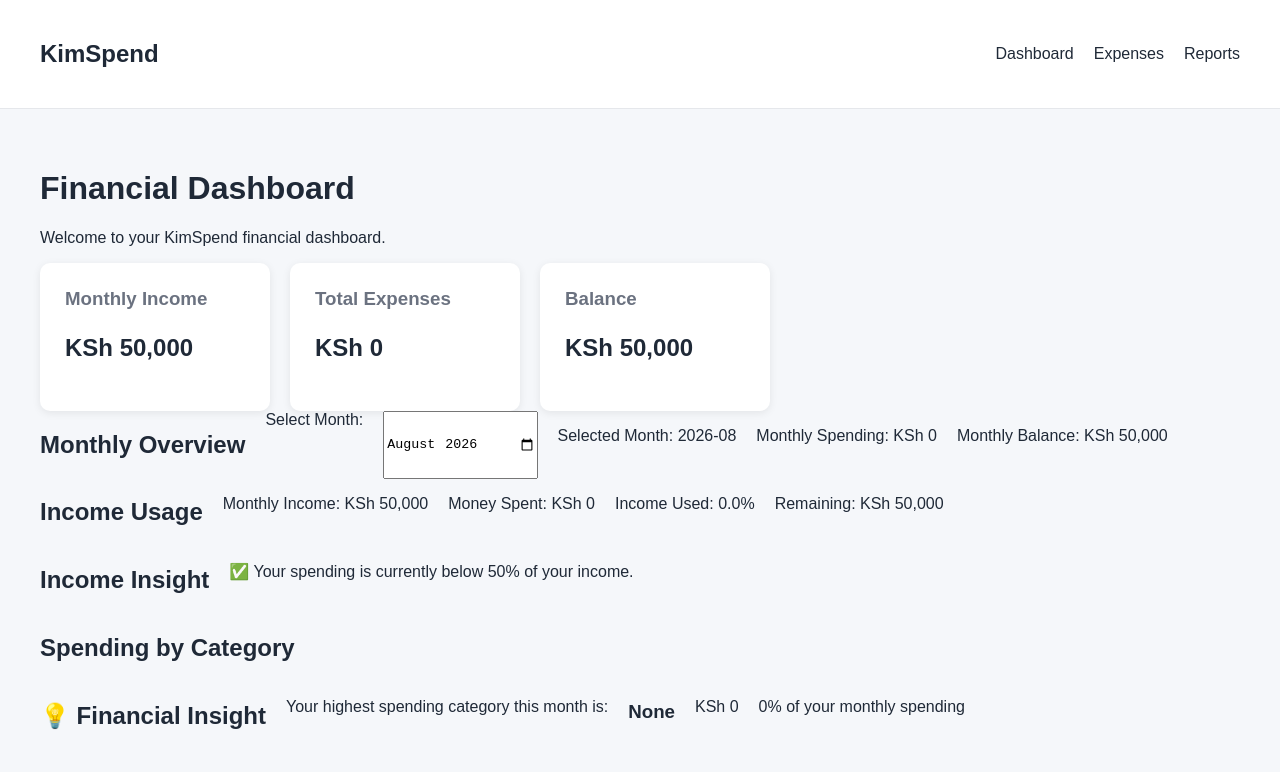
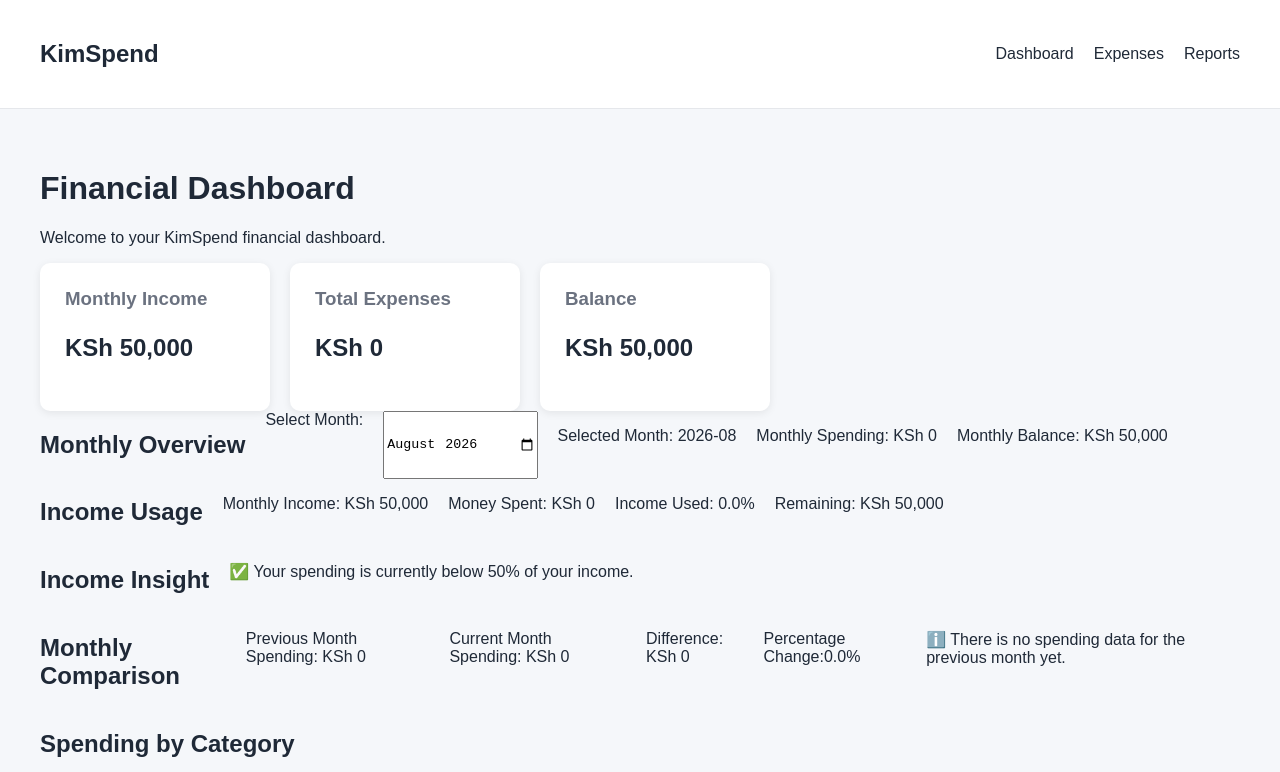
Before and after one commit to MukamiKelvin/kimahlife-expense-tracker, a React (Vite) app: page / in a window 1280 px wide. Shown: the top 772 px of the page. Built offline with nearby package versions, Linux system fonts and the light colour scheme.

Commit message:
feat: add month-to-month spending comparison

```diff
--- a/src/App.jsx
+++ b/src/App.jsx
@@ -52,6 +52,26 @@ function App() {
   // 2026-08 = August 2026
   const [selectedMonth, setSelectedMonth] = useState("2026-08");
 
+  // ==========================================
+// PREVIOUS MONTH
+// ==========================================
+
+// Convert the selected month into a Date object.
+const currentMonthDate = new Date(`${selectedMonth}-01`);
+
+// Create a date representing the previous month.
+const previousMonthDate = new Date(currentMonthDate);
+
+previousMonthDate.setMonth(
+  previousMonthDate.getMonth() - 1
+);
+
+// Convert the previous month back into
+// the YYYY-MM format used by our expenses.
+const previousMonth = previousMonthDate
+  .toISOString()
+  .slice(0, 7);
+
 
   // ==========================================
   // MONTHLY EXPENSES
@@ -65,6 +85,18 @@ function App() {
 
 
   // ==========================================
+// PREVIOUS MONTH EXPENSES
+// ==========================================
+
+// Get only the expenses belonging to
+// the previous month.
+const previousMonthExpenses = expenses.filter(
+  (expense) =>
+    expense.date.startsWith(previousMonth)
+);
+
+
+  // ==========================================
   // MONTHLY TOTAL
   // ==========================================
 
@@ -74,6 +106,40 @@ function App() {
     (total, expense) => total + expense.amount,
     0
   );
+
+  // ==========================================
+// PREVIOUS MONTH TOTAL
+// ==========================================
+
+// Calculate how much was spent during
+// the previous month.
+const previousMonthTotal = previousMonthExpenses.reduce(
+  (total, expense) => total + expense.amount,
+  0
+);
+
+// ==========================================
+// SPENDING DIFFERENCE
+// ==========================================
+
+// Calculate the difference between this month's
+// spending and the previous month's spending.
+const spendingDifference =
+  monthlyTotal - previousMonthTotal;
+
+  // ==========================================
+// SPENDING PERCENTAGE CHANGE
+// ==========================================
+
+// Calculate how much spending changed
+// compared to the previous month.
+//
+// We only calculate this if the previous
+// month had some spending.
+const spendingPercentageChange =
+  previousMonthTotal > 0
+    ? (spendingDifference / previousMonthTotal) * 100
+    : 0;
 
 
   // ==========================================
@@ -412,6 +478,79 @@ const incomeUsedPercentage =
 
 </section>
 
+{/* ==================================
+    MONTH-TO-MONTH COMPARISON
+================================== */}
+
+<section>
+
+  <h2>Monthly Comparison</h2>
+
+  {/* Previous month's spending */}
+  <p>
+    Previous Month Spending:
+    KSh {previousMonthTotal.toLocaleString()}
+  </p>
+
+
+  {/* Current month's spending */}
+  <p>
+    Current Month Spending:
+    KSh {monthlyTotal.toLocaleString()}
+  </p>
+
+
+  {/* Difference between the two months */}
+  <p>
+    Difference:
+    KSh {Math.abs(spendingDifference).toLocaleString()}
+  </p>
+
+
+  {/* Display percentage change */}
+  <p>
+    Percentage Change:
+    {Math.abs(spendingPercentageChange).toFixed(1)}%
+  </p>
+
+
+  {/* ==================================
+      COMPARISON MESSAGE
+  ================================== */}
+
+  {previousMonthTotal === 0 ? (
+
+    <p>
+      ℹ️ There is no spending data for
+      the previous month yet.
+    </p>
+
+  ) : spendingDifference > 0 ? (
+
+    <p>
+      📈 You spent{" "}
+      {Math.abs(spendingPercentageChange).toFixed(1)}%
+      more this month than last month.
+    </p>
+
+  ) : spendingDifference < 0 ? (
+
+    <p>
+      📉 You spent{" "}
+      {Math.abs(spendingPercentageChange).toFixed(1)}%
+      less this month than last month.
+    </p>
+
+  ) : (
+
+    <p>
+      ➖ Your spending is the same as last month.
+    </p>
+
+  )}
+
+</section>
+
 
         {/* ==================================
     CATEGORY ANALYSIS
```
